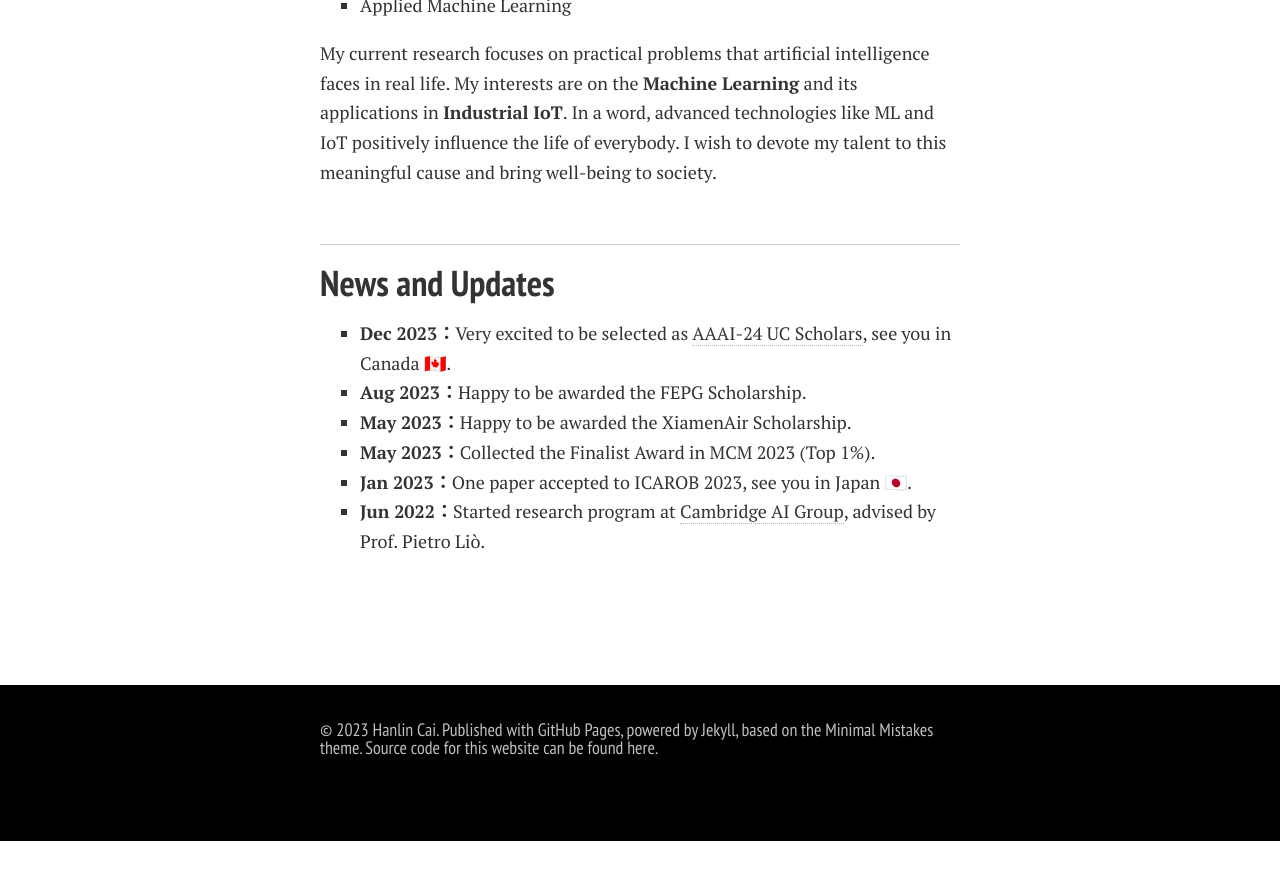
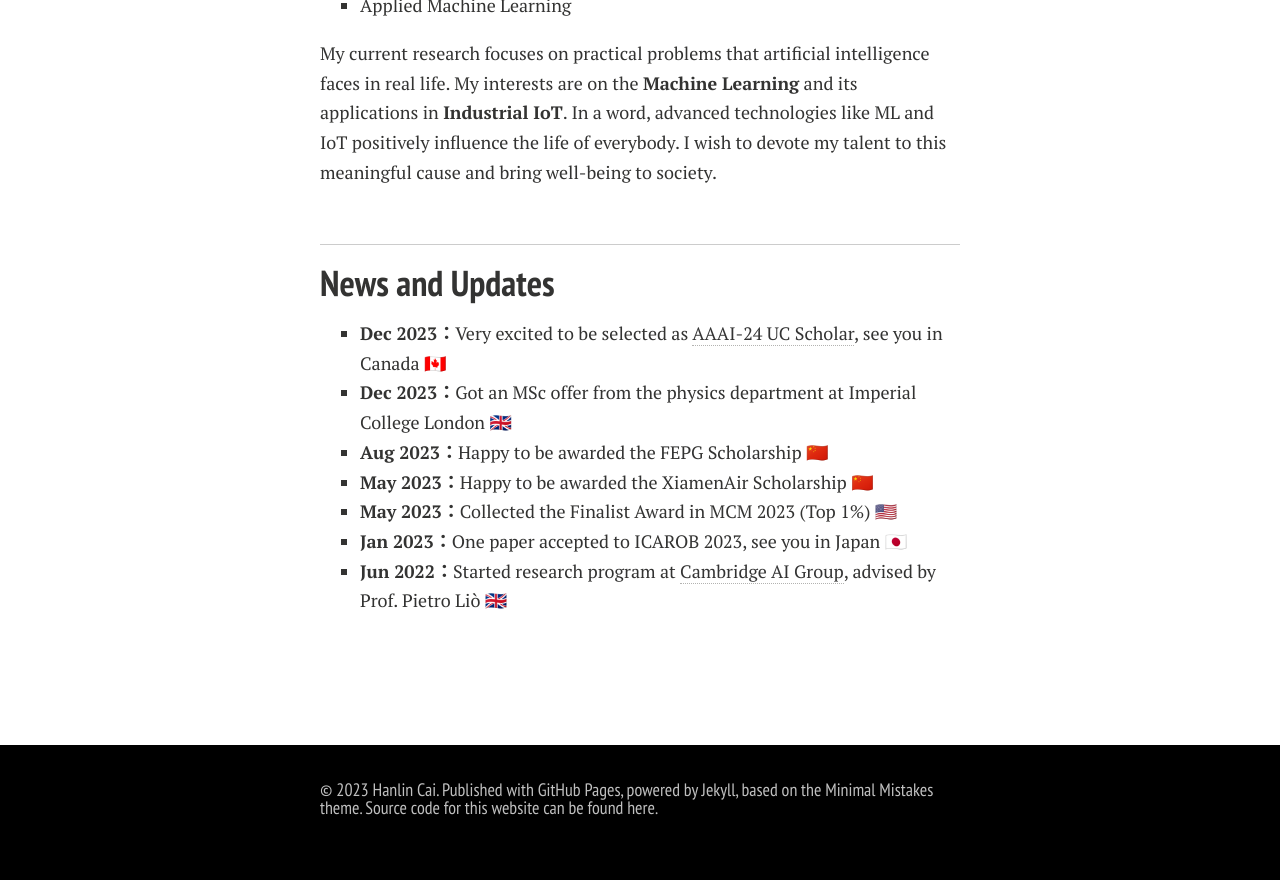
Before and after one commit to GuangLun2000/GuangLun2000.github.io, a Jekyll site: the page built from index.md, in a window 1280 px wide and 900 px high, scrolled down 1025 px. Shown: the top 880 px of the window. Built offline with Jekyll 4.4.1, drawn with Linux system fonts in a browser that asks for light colours; nearby versions of some CDN libraries; comment, search, counter and statistics services are not loaded; a style sheet for code colours, icons or effects is not loaded; our own code applies the rules of GitHub Pages for plain Markdown files; before the commit the page ends 1866 px from its top, so only the background shows below that; some of the changed text lies outside the part shown.

Commit message:
Update index.md

```diff
--- a/index.md
+++ b/index.md
@@ -8,7 +8,7 @@
 
 Here is **Hanlin Cai (Lance, 蔡汉霖)**.
 
-I am a senior undergrad majoring in **EECS** at Fuzhou University and Maynooth University (Combined degrees). Currently, I serve as a research assistant at the IIoT-Lab, advised by [Prof. Zhezhuang Xu](https://www.researchgate.net/profile/Zhezhuang-Xu) and [Dr. Meng Yuan](https://www.researchgate.net/profile/Meng-Yuan-4). I also spent a lovely summer research program with [Prof. Pietro Liò](https://www.cl.cam.ac.uk/~pl219/)'s team at Cambridge University. Recently, I have been selected as an **AAAI UC Scholars**.
+I am a senior undergrad majoring in **EECS** at Fuzhou University and Maynooth University (Combined degrees). Currently, I serve as a research assistant at the IIoT-Lab, advised by [Prof. Zhezhuang Xu](https://www.researchgate.net/profile/Zhezhuang-Xu) and [Dr. Meng Yuan](https://www.researchgate.net/profile/Meng-Yuan-4). I also spent a lovely summer research program with [Prof. Pietro Liò](https://www.cl.cam.ac.uk/~pl219/)'s team at Cambridge University. Recently, I have been selected as an **AAAI UC Scholar**.
 
 If you are interested in any aspect of me, I would love to chat and collaborate, please email me at - *hanlin[dot]cai[at]ieee[dot]org*
 
@@ -41,11 +41,12 @@
 
 ## News and Updates
 
-- **Dec 2023：**Very excited to be selected as [AAAI-24 UC Scholars](https://aaai-uc.github.io/), see you in Canada 🇨🇦.
-- **Aug 2023：**Happy to be awarded the FEPG Scholarship.
-- **May 2023：**Happy to be awarded the XiamenAir Scholarship.
-- **May 2023：**Collected the Finalist Award in MCM 2023 (Top 1%).
-- **Jan 2023：**One paper accepted to ICAROB 2023, see you in Japan 🇯🇵.
-- **Jun 2022：**Started research program at [Cambridge AI Group](https://www.cl.cam.ac.uk/research/ai/), advised by Prof. Pietro Liò.
+- **Dec 2023：**Very excited to be selected as [AAAI-24 UC Scholar](https://aaai-uc.github.io/), see you in Canada 🇨🇦
+- **Dec 2023：**Got an MSc offer from the physics department at Imperial College London 🇬🇧
+- **Aug 2023：**Happy to be awarded the FEPG Scholarship 🇨🇳
+- **May 2023：**Happy to be awarded the XiamenAir Scholarship 🇨🇳
+- **May 2023：**Collected the Finalist Award in MCM 2023 (Top 1%) 🇺🇸
+- **Jan 2023：**One paper accepted to ICAROB 2023, see you in Japan 🇯🇵
+- **Jun 2022：**Started research program at [Cambridge AI Group](https://www.cl.cam.ac.uk/research/ai/), advised by Prof. Pietro Liò 🇬🇧
 
 <br>
```
